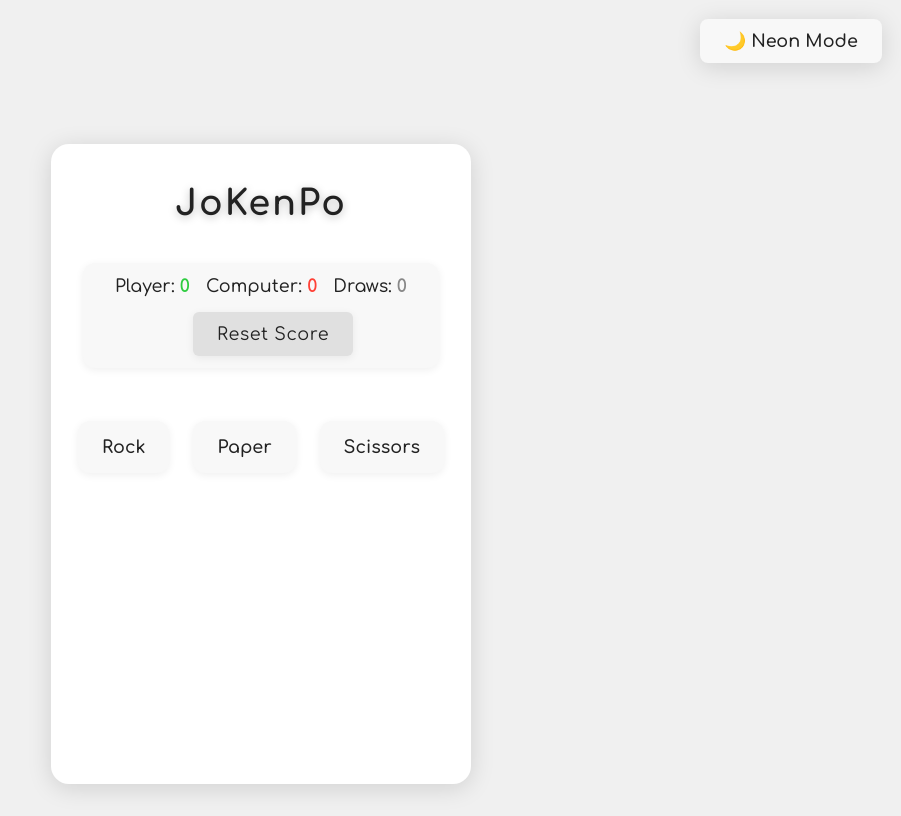
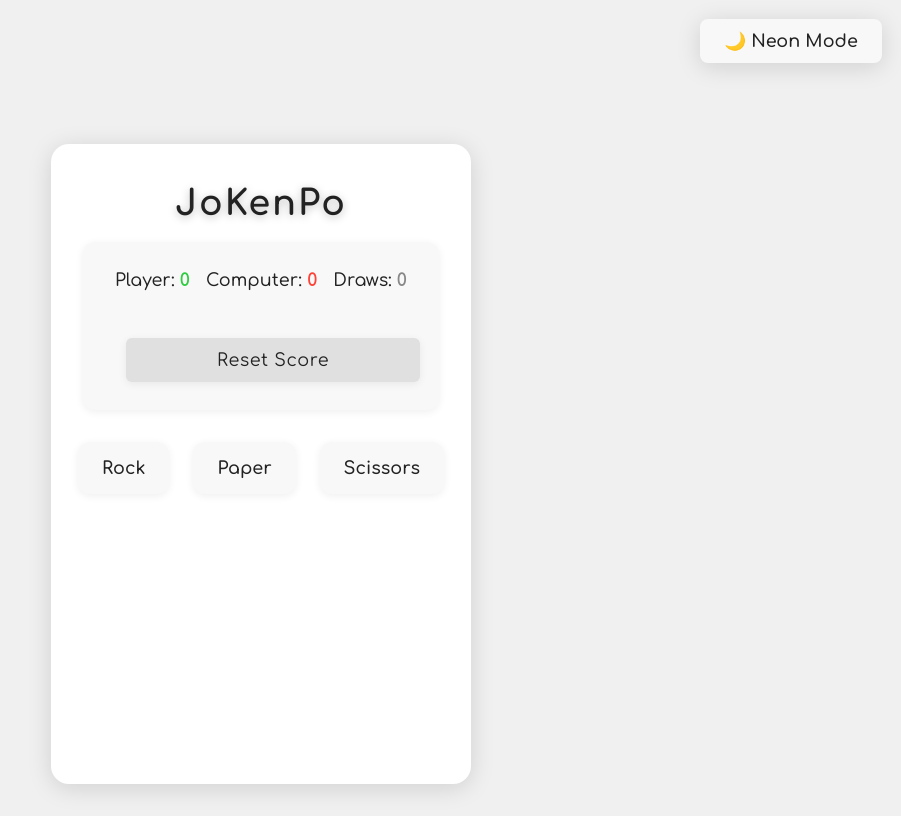
Before and after one commit to regimif/Neon-JoKenPo, a React (Vite) app: page / in a window 1280 px wide. Shown: the whole page, without its empty margins (379-1280 px from the left). Built offline with nearby package versions, Linux system fonts and the light colour scheme.

Commit message:
feat: fix scoreboard layout

```diff
--- a/src/App.css
+++ b/src/App.css
@@ -177,6 +177,9 @@ h1 {
   box-shadow: 0 2px 8px #0001;
   width: 100%;
   box-sizing: border-box;
+  min-width: 100px;
+  text-align: center;
+  flex: 1 1 auto;
 }
 
 .score-item {
@@ -200,6 +203,7 @@ h1 {
 }
 
 .reset-btn {
+  flex-basis: 100%;
   margin-left: 1.5rem;
   padding: 0.75rem 1.5rem;
   border: none;
```
